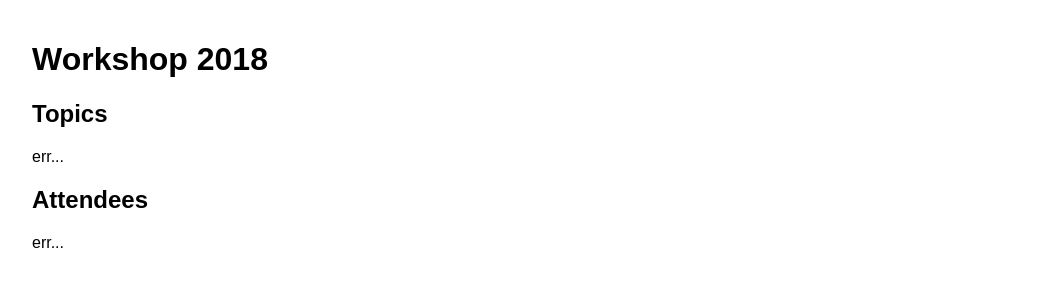
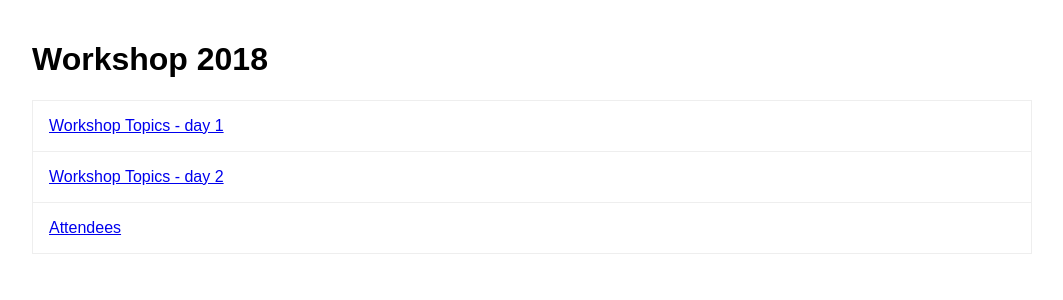
Before and after one commit to zraza/workshop2018, a React (Create React App) app: page / in a window 1280 px wide. Shown: the top 300 px of the page, without its empty margins (108-1171 px from the left). Built offline with nearby package versions, Linux system fonts and the light colour scheme; no server answers.

Commit message:
Adds router

```diff
--- a/package.json
+++ b/package.json
@@ -6,6 +6,7 @@
     "axios": "^0.18.0",
     "react": "^16.5.1",
     "react-dom": "^16.5.1",
+    "react-router-dom": "^4.3.1",
     "react-scripts": "1.1.5",
     "react-test-renderer": "^16.5.1",
     "styled-components": "^3.4.8"
--- a/src/App.js
+++ b/src/App.js
@@ -1,9 +1,9 @@
 import React, { Component } from 'react';
-import { Workshop } from './containers';
+import BasicRoute from './components/BasicRoute';
 
 class App extends Component {
   render() {
-    return <Workshop year="2018" />;
+    return <BasicRoute />;
   }
 }
 
--- /dev/null
+++ b/src/components/BasicRoute.js
@@ -0,0 +1,33 @@
+import React from 'react';
+import { BrowserRouter as Router, Route, Link,withRouter } from 'react-router-dom';
+import { Container, List, ListItem, Heading } from './';
+import { WorkshopAttendees, WorkshopTopics } from '../containers';
+
+const Home = () => (
+  <Container>
+    <Heading>Workshop 2018</Heading>
+    <List>
+      <ListItem>
+        <Link to="/topics/1">Workshop Topics - day 1</Link>
+      </ListItem>
+      <ListItem>
+        <Link to="/topics/2">Workshop Topics - day 2</Link>
+      </ListItem>
+      <ListItem>
+        <Link to="/attendees">Attendees</Link>
+      </ListItem>
+    </List>
+  </Container>
+);
+
+const BasicRoute = () => (
+  <Router>
+    <React.Fragment>
+      <Route exact path="/" component={Home} />
+      <Route path="/topics/:day" component={withRouter(WorkshopTopics)} />
+      <Route path="/attendees" component={WorkshopAttendees} />
+    </React.Fragment>
+  </Router>
+);
+
+export default BasicRoute;
--- a/src/components/Topics/Topics.js
+++ b/src/components/Topics/Topics.js
@@ -9,29 +9,9 @@ const progressToState = {
 };
 
 class Topics extends React.Component {
-  constructor(props) {
-    super(props);
-    this.state = {
-      data: props.data
-    };
-  }
-
-  async handleProgressUpdate(id, progress) {
-    const res = await axios.post(
-      `${process.env.REACT_APP_API_BASE}/topic/${id}`,
-      { progress }
-    );
-    const { data } = this.state;
-    this.setState({
-      data: data.map(row => {
-        if (row.id === res.data.id) return res.data;
-        return row;
-      })
-    });
-  }
 
   render() {
-    const { data } = this.state;
+    const { data, handleProgressUpdate } = this.props;
     return (
       <List>
         {data.map(({ id, progress, title }) => (
@@ -40,7 +20,7 @@ class Topics extends React.Component {
             {progress === 'pending' && (
               <Button
                 style={{ float: 'right' }}
-                onClick={() => this.handleProgressUpdate(id, 'started')}
+                onClick={() => handleProgressUpdate(id, 'started')}
               >
                 Start
               </Button>
@@ -48,7 +28,7 @@ class Topics extends React.Component {
             {progress === 'started' && (
               <Button
                 style={{ float: 'right' }}
-                onClick={() => this.handleProgressUpdate(id, 'completed')}
+                onClick={() => handleProgressUpdate(id, 'completed')}
               >
                 Mark completed
               </Button>
--- a/src/containers/Workshop/Workshop.js
+++ b/src/containers/WorkshopAttendees/WorkshopAttendees.js
@@ -2,27 +2,21 @@ import React from 'react';
 import { Container, Heading, Attendees, Topics } from '../../components';
 import { withData } from '../../hoc';
 
-
-const TopicsWithData = withData(Topics)(`/topics-with-detail`);
 const AttendeesWithData = withData(Attendees)(`/attendees`);
 
-class Workshop extends React.Component {
+class WorkshopAttendees extends React.Component {
   constructor(props) {
     super(props);
   }
 
   render() {
-    const { year } = this.props;
     return (
       <Container>
-        <Heading>Workshop {year}</Heading>
-        <h2>Topics</h2>
-        <TopicsWithData />
-        <h2>Attendees</h2>
+        <Heading>Attendees</Heading>
         <AttendeesWithData />
       </Container>
     );
   }
 }
 
-export default Workshop;
+export default WorkshopAttendees;
--- /dev/null
+++ b/src/containers/WorkshopTopics/WorkshopTopics.js
@@ -0,0 +1,48 @@
+import React from 'react';
+import axios from 'axios';
+import { Container, Heading, Topics } from '../../components';
+
+class Workshop extends React.Component {
+  constructor(props) {
+    super(props);
+    this.state = {
+      data: []
+    };
+    this.handleProgressUpdate = this.handleProgressUpdate.bind(this);
+  }
+
+  async handleProgressUpdate(id, progress) {
+    const res = await axios.post(
+      `${process.env.REACT_APP_API_BASE}/topic/${id}`,
+      { progress }
+    );
+    const { data } = this.state;
+    this.setState({
+      data: data.map(row => {
+        if (row.id === res.data.id) return res.data;
+        return row;
+      })
+    });
+  }
+
+  async componentDidMount() {
+    const { day } = this.props.match.params;
+    const res = await axios.get(
+      `${process.env.REACT_APP_API_BASE}/topics-with-detail?day=${day}`
+    );
+    this.setState({ data: res.data });
+  }
+
+  render() {
+    const { day } = this.props.match.params;
+    const { data } = this.state;
+    return (
+      <Container>
+        <Heading>Topics / Day {day}</Heading>
+        <Topics data={data} handleProgressUpdate={this.handleProgressUpdate} />
+      </Container>
+    );
+  }
+}
+
+export default Workshop;
--- a/src/containers/index.js
+++ b/src/containers/index.js
@@ -1 +1,2 @@
-export { default as Workshop } from './Workshop/Workshop';
+export { default as WorkshopAttendees } from './WorkshopAttendees/WorkshopAttendees';
+export { default as WorkshopTopics } from './WorkshopTopics/WorkshopTopics';
```
Also changed, not shown: 1 other file (tests, documents, lock files or other folders).
